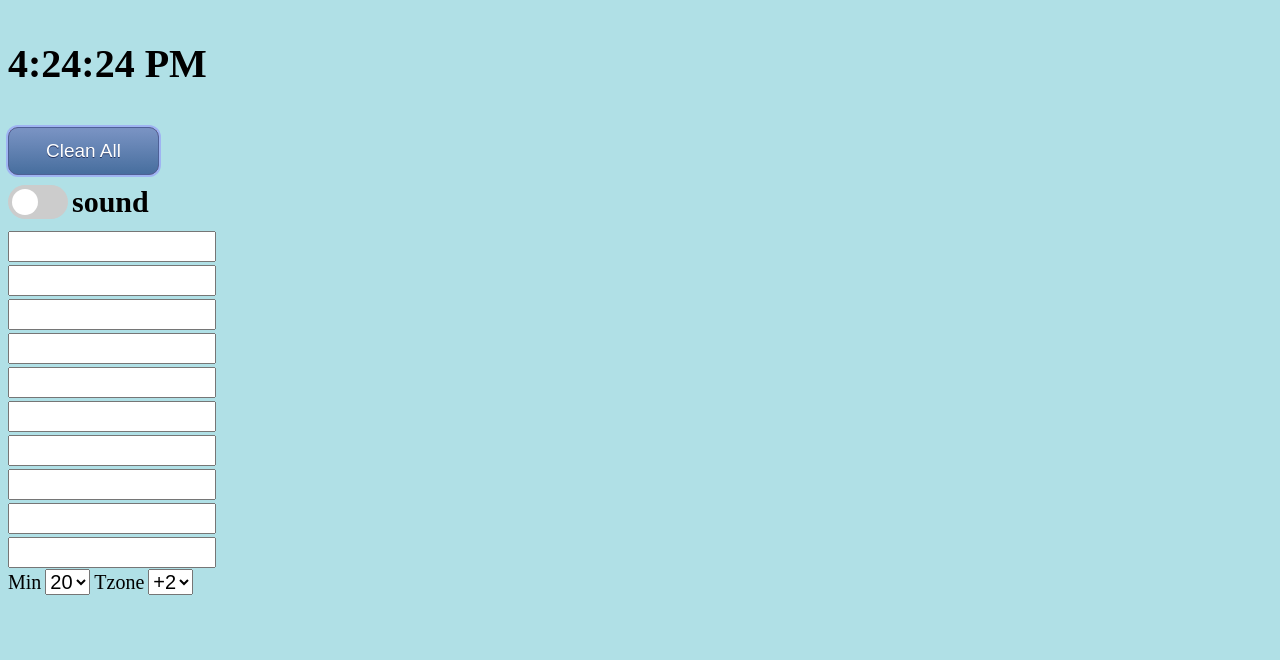
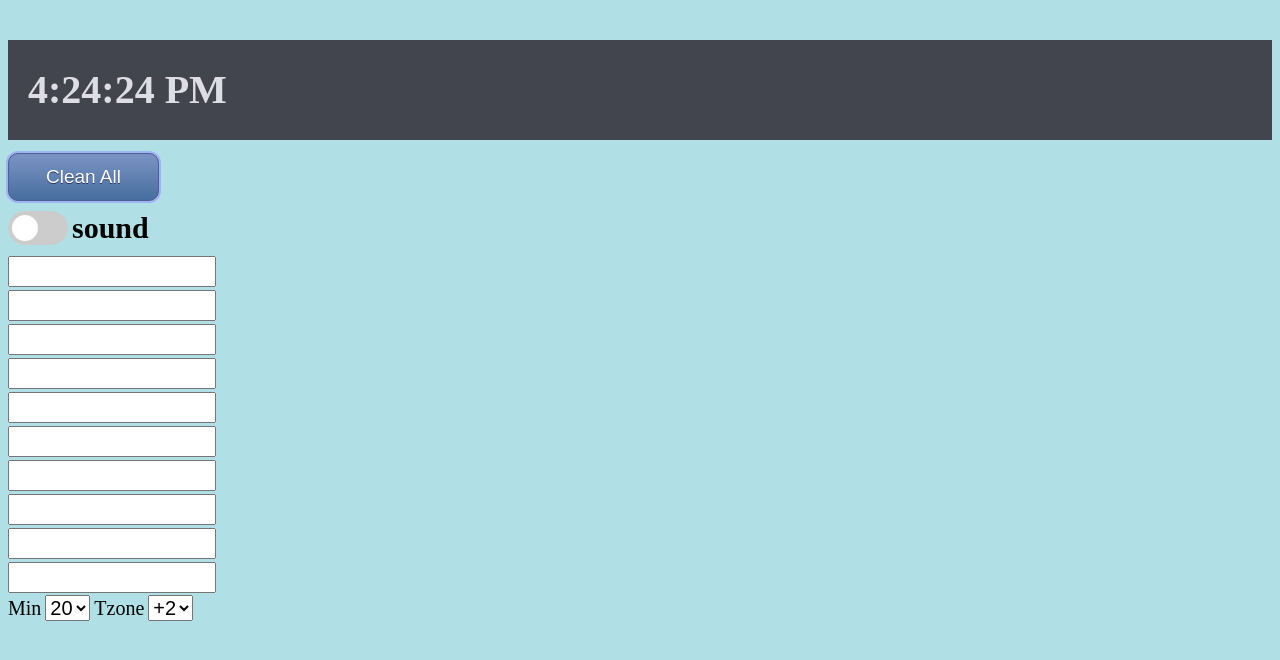
Before and after one commit to avni25/tools, a plain HTML site: page index.html in a window 1280 px wide. Drawn offline with Linux system fonts and the light colour scheme.

Commit message:
Update style.css

```diff
--- a/style.css
+++ b/style.css
@@ -5,11 +5,23 @@ h1 {
     color: blue;
 }
 p {
-    color: black;
+    color: rgb(222, 221, 230);
     font-size: 40px;
     font-weight: 800;
+    margin-left: 20px;
 }
+#time{
+  background-color: #42454d;
 
+  position: relative;
+  top: 0px;
+  margin-bottom: 1%;
+  bottom: 10px;
+  width: 100%;
+  height: 100px;
+  line-height: 100px;
+
+}
 #c{
 
     background-color: azure;
```
